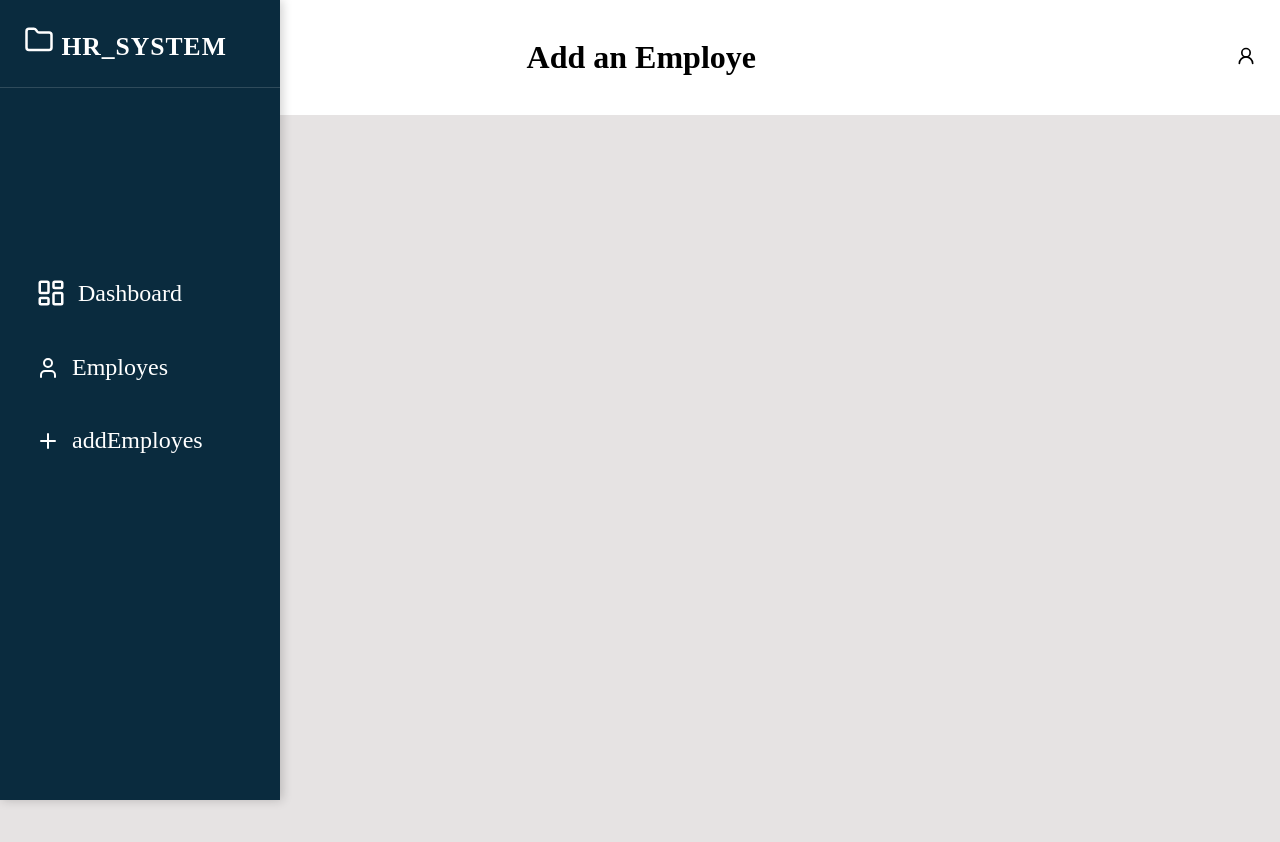
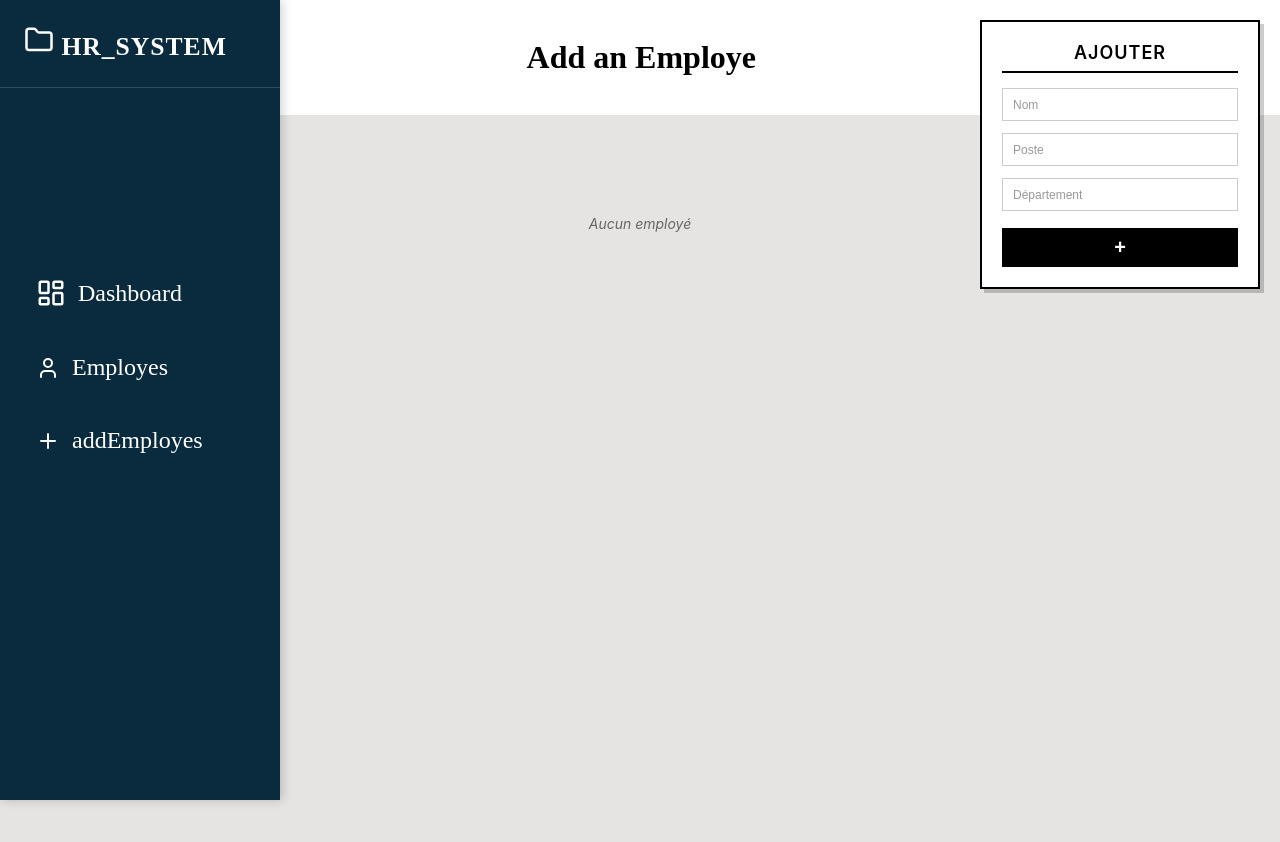
Before and after one commit to jerryinnocent123-ship-it/Capstone-Project, a React (Vite) app: page /add in a window 1280 px wide. Shown: the top 842 px of the page. Before the commit the page ends 800 px from the top, so only its background shows below. Built offline with nearby package versions, Linux system fonts and the light colour scheme.

Commit message:
mwen push tout bagay

```diff
--- a/src/pages/AddEmploye.jsx
+++ b/src/pages/AddEmploye.jsx
@@ -1,13 +1,13 @@
 import Header from "../components/Header"
 import SideBar from "../layouts/SideBar"
-
-
+import EmployeeForm from "../components/EmployeeForm"
 
 export default function AddEmploye() {
     return (
         <>
             <Header title={"Add an Employe"}/>
             <SideBar />
+           <div className="form-section"> <EmployeeForm/>  </div>
         </>
     )
 }
```
